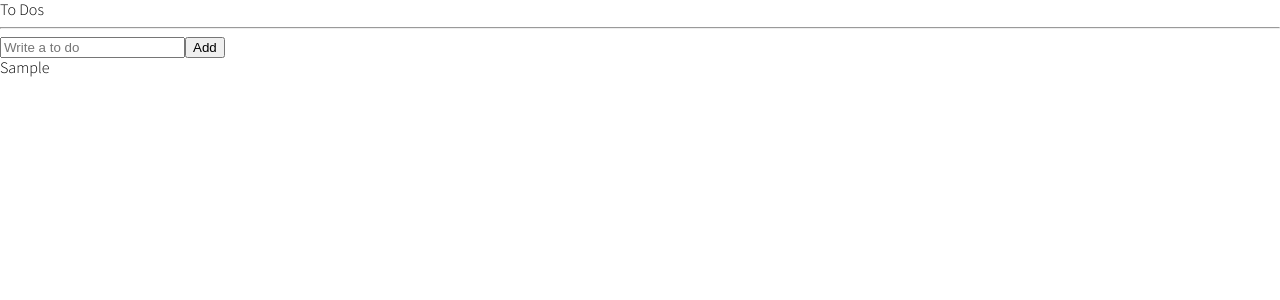
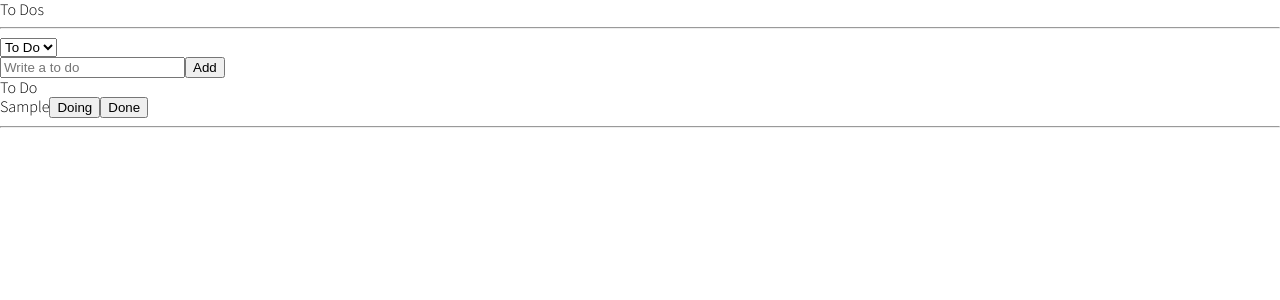
Before and after one commit to gwangbaekun/react-master-class, a React (Create React App) app: page / in a window 1280 px wide. Both pictures are taken after typing "Sample" into the empty fields and a click on the button "Add". Shown: the top 300 px of the page. Built offline with nearby package versions, Linux system fonts and the light colour scheme; a web font is replaced by a local one.

Commit message:
Recoil selector

```diff
--- a/src/components/ToDo.tsx
+++ b/src/components/ToDo.tsx
@@ -1,3 +1,43 @@
-function ToDo() {}
+import React from "react";
+import { useSetRecoilState } from "recoil";
+import { IToDo, toDoState } from "../state";
+
+function ToDo({ text, category, id }: IToDo) {
+  const setToDos = useSetRecoilState(toDoState);
+  const onClick = (event: React.MouseEvent<HTMLButtonElement>) => {
+    const {
+      currentTarget: { name },
+    } = event;
+    setToDos((oldToDos) => {
+      const targetIndex = oldToDos.findIndex((toDo) => toDo.id === id);
+      const newToDo = { text, id, category: name as IToDo["category"] };
+      return [
+        ...oldToDos.slice(0, targetIndex),
+        newToDo,
+        ...oldToDos.slice(targetIndex + 1),
+      ];
+    });
+  };
+  return (
+    <>
+      <span>{text}</span>
+      {category !== "TO_DO" && (
+        <button name="TO_DO" onClick={onClick}>
+          To Do
+        </button>
+      )}
+      {category !== "DOING" && (
+        <button name="DOING" onClick={onClick}>
+          Doing
+        </button>
+      )}
+      {category !== "DONE" && (
+        <button name="DONE" onClick={onClick}>
+          Done
+        </button>
+      )}
+    </>
+  );
+}
 
 export default ToDo;
--- a/src/components/ToDoList.tsx
+++ b/src/components/ToDoList.tsx
@@ -1,20 +1,30 @@
-import { useRecoilValue } from "recoil";
-import { toDoState } from "../state";
+import React from "react";
+import { useRecoilState, useRecoilValue } from "recoil";
+import { categoryState, toDoSelector, toDoState } from "../state";
 import CreateToDo from "./CreateToDo";
+import ToDo from "./ToDo";
 
 function ToDoList() {
-  const toDos = useRecoilValue(toDoState);
-
+  const toDos = useRecoilValue(toDoSelector);
+  const [category, setCategory] = useRecoilState(categoryState);
+  const onInput = (event: React.FormEvent<HTMLSelectElement>) => {
+    setCategory(event.currentTarget.value);
+  };
   return (
     <div>
       <h1>To Dos</h1>
       <hr />
+      <select value={category} onInput={onInput}>
+        <option value="TO_DO">To Do</option>
+        <option value="DOING">Doing</option>
+        <option value="DONE">Done</option>
+      </select>
       <CreateToDo />
-      <ul>
-        {toDos.map((toDo) => (
-          <li key={toDo.id}>{toDo.text}</li>
-        ))}
-      </ul>
+      <h2>To Do</h2>
+      {toDos?.map((toDo) => (
+        <ToDo key={toDo.id} {...toDo} />
+      ))}
+      <hr />
     </div>
   );
 }
--- a/src/state.ts
+++ b/src/state.ts
@@ -1,12 +1,26 @@
-import { atom } from "recoil";
+import { atom, selector } from "recoil";
 
-interface IToDo {
+export interface IToDo {
   text: string;
   id: number;
   category: "TO_DO" | "DOING" | "DONE";
 }
 
+export const categoryState = atom({
+  key: "category",
+  default: "TO_DO",
+});
+
 export const toDoState = atom<IToDo[]>({
   key: "toDo",
   default: [],
 });
+
+export const toDoSelector = selector({
+  key: "toDoSelector",
+  get: ({ get }) => {
+    const toDos = get(toDoState);
+    const category = get(categoryState);
+    return toDos.filter((toDo) => toDo.category === category);
+  },
+});
```
